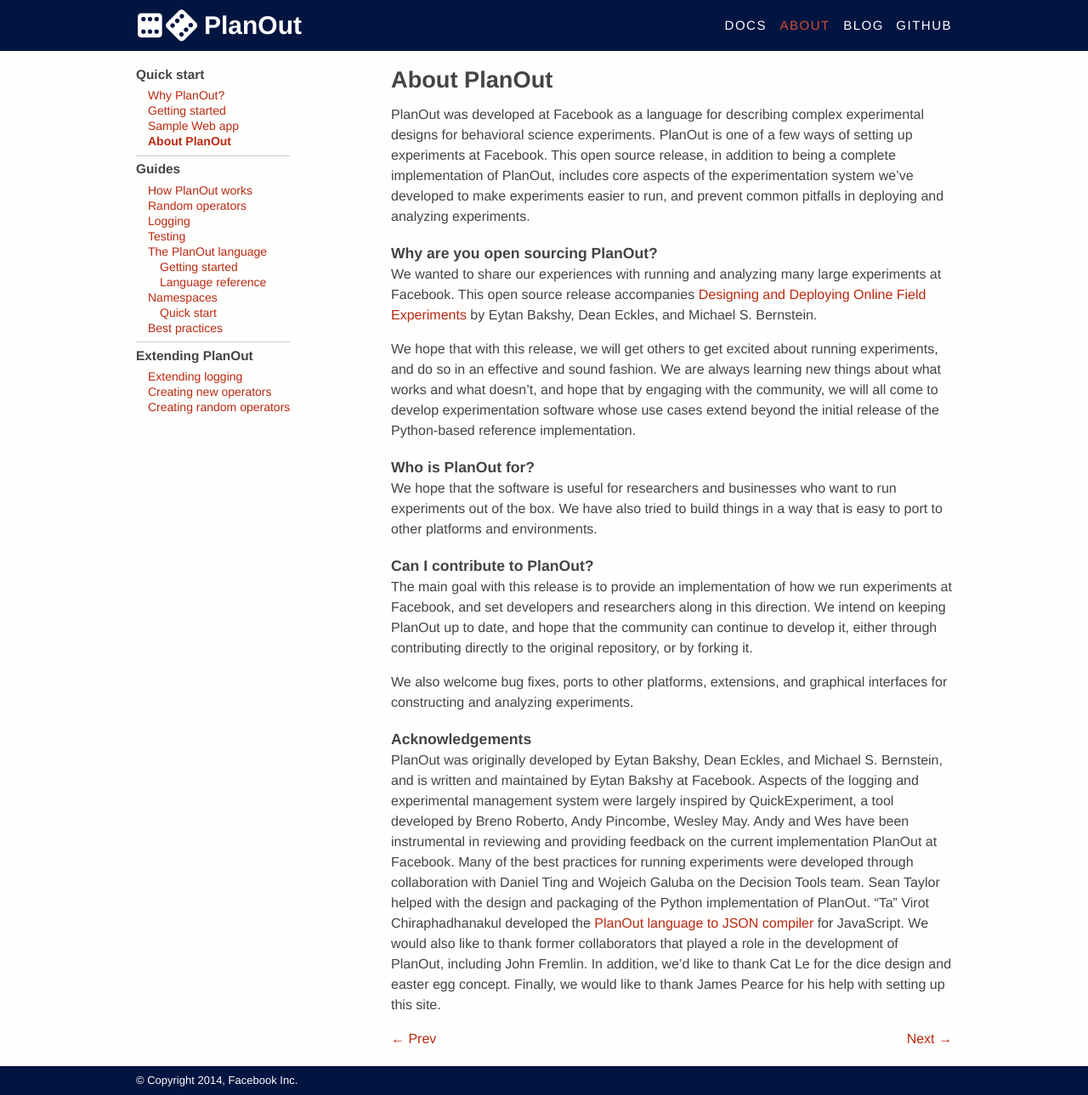
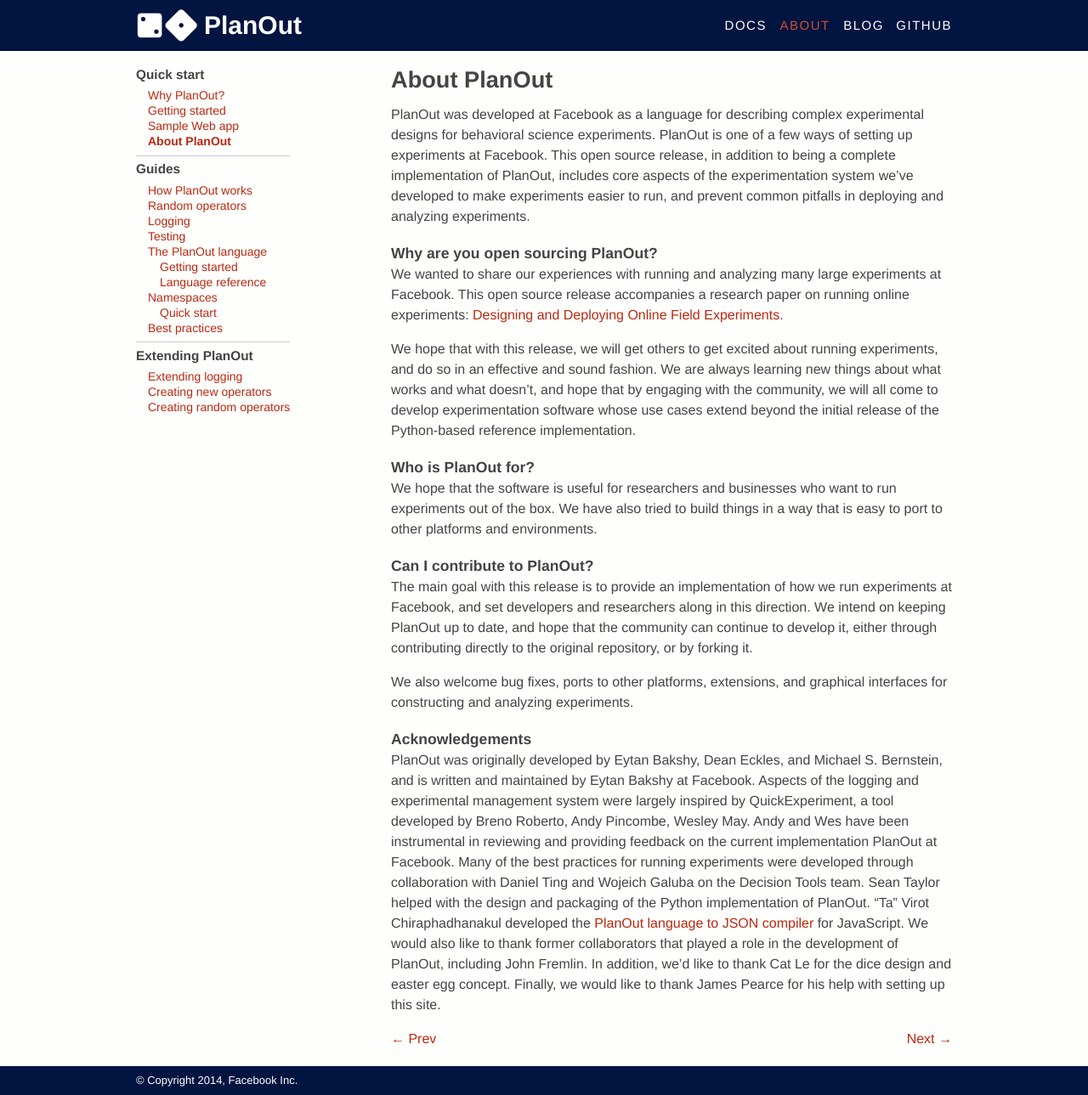
Before and after one commit to facebookarchive/planout, a Jekyll site: the page built from docs/00-about-planout.md, in a window 1280 px wide. Shown: the whole page at 85% size. Built offline with Jekyll 4.4.1, drawn with Linux system fonts in a browser that asks for light colours; Markdown is read by kramdown in place of the engine named in the settings.

Commit message:
Fixing broken links

```diff
--- a/docs/00-about-planout.md
+++ b/docs/00-about-planout.md
@@ -17,9 +17,9 @@
 
 ### Why are you open sourcing PlanOut?
 We wanted to share our experiences with running and analyzing
-many large experiments at Facebook. This open source release accompanies
-[Designing and Deploying Online Field Experiments](https://www.facebook.com/download/255785951270811/planout.pdf) by Eytan Bakshy, Dean Eckles,
-and Michael S. Bernstein.
+many large experiments at Facebook. This open source release accompanies a
+research paper on running online experiments:
+[Designing and Deploying Online Field Experiments](https://www.facebook.com/download/255785951270811/planout.pdf).
 
 We hope that with this release, we will get others to get excited about running
 experiments, and do so in an effective and sound fashion.  We are always learning
```
Also changed, not shown: docs/04-1-testing.md (+1 -1 lines), docs/08.1-planout-language.md (+1 -1 lines), docs/08.2.getting-started-with-the-interpreter.md (+3 -3 lines), index.md (+1 -1 lines).
